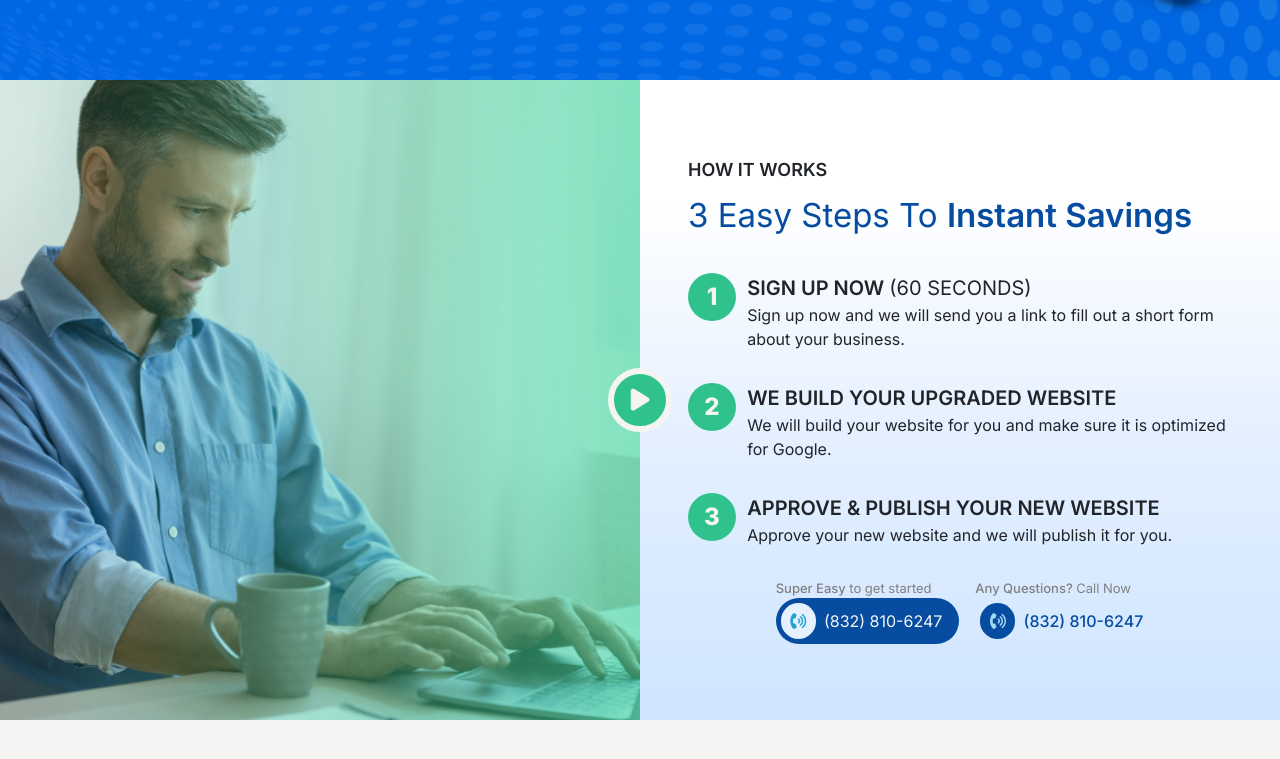
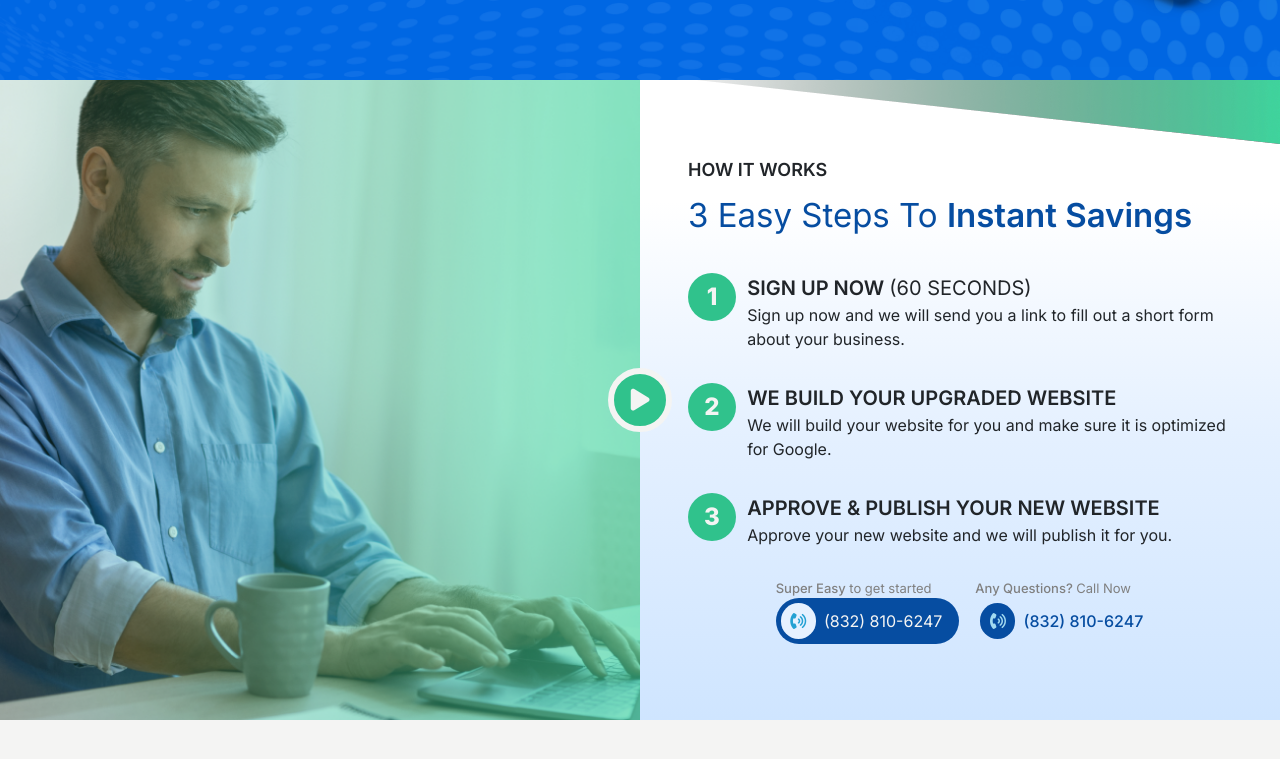
Before and after one commit to shekhar-stha/zappysites-squeeze, a website: page index.html in a window 1280 px wide. Shown: the part 743-1502 px from the top of the page. Drawn offline with nearby package versions, Linux system fonts and the light colour scheme.

Commit message:
feat: curve effect in video

```diff
--- a/index.html
+++ b/index.html
@@ -185,6 +185,7 @@
         </div>
 
         <div class="info-div">
+            <img class="info-effect" src="/img/video-info-div-effect.png" alt="Info div effect">
             <p class="sub-header">How It Works</p>
             <p class="header">3 Easy steps to <span>instant savings</span></p>
 
--- a/scss/layout/_home.scss
+++ b/scss/layout/_home.scss
@@ -247,6 +247,7 @@
         position: absolute;
         width: 4rem;
         height: 4rem;
+        z-index: 2;
         background-color: $secondary;
         border-radius: 50%;
         display: flex;
@@ -300,6 +301,7 @@
         display: flex;
         flex-direction: column;
         justify-content: center;
+        position: relative;
         width: 50%;
         flex: 1;
         padding-left: 4rem;
@@ -315,6 +317,15 @@
 
         @media (max-width: 576px) {
             padding: 2.5rem 0.6rem;
+        }
+
+        .info-effect{
+            position: absolute;
+            top: 0;
+            right: 0;
+            @media (max-width: 992px) {
+                display: none;
+            }
         }
 
         .step {
```
Also changed, not shown: css/index.css, css/index.min.css, img/video-info-div-effect.png (added).
